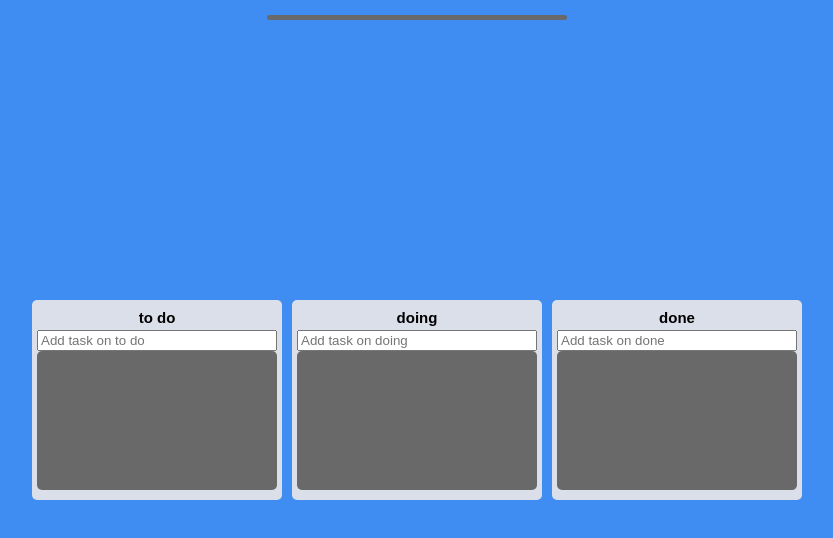
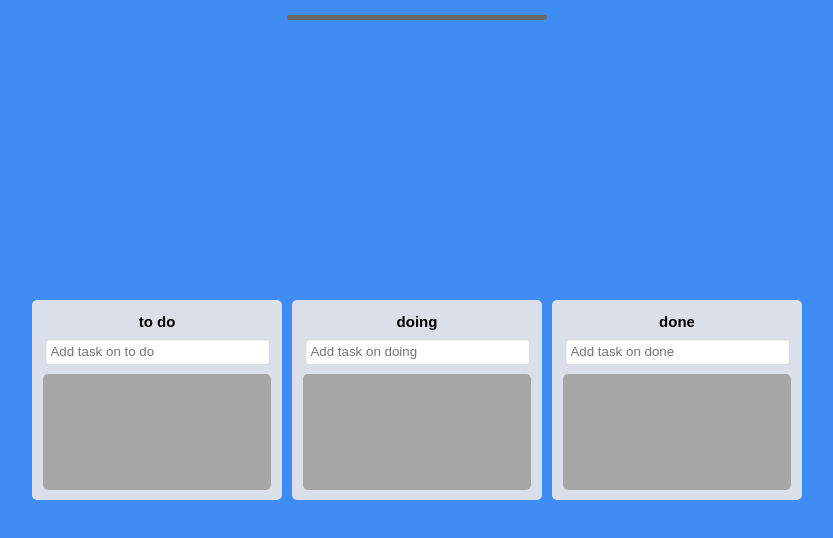
Before and after one commit to Sunnies-Memo/To-do-app-frontend, a React (Create React App) app: page / in a window 1280 px wide. Shown: the top 538 px of the page, without its empty margins (223-1056 px from the left). Built offline with nearby package versions, Linux system fonts and the light colour scheme.

Commit message:
bug fixed

```diff
--- a/src/App.tsx
+++ b/src/App.tsx
@@ -88,11 +88,18 @@ function App() {
 
     if(destination.droppableId === "trashBin"){
       if(source.droppableId === "boards"){
+        //deleteing board
         setBoards(prev => {
           const boardsCopy = [...prev];
           boardsCopy.splice(source.index, 1);
           localStorage.setItem("BOARDS", JSON.stringify(boardsCopy))
           return boardsCopy
+        })
+        setToDos(prev => {
+          const newObj = {...prev};
+          delete newObj[boards[source.index]];
+          localStorage.setItem("TODO",JSON.stringify(newObj));
+          return newObj;
         })
       } else {
         //Deleting card
--- a/src/components/Board.tsx
+++ b/src/components/Board.tsx
@@ -12,17 +12,18 @@ interface IAreaProps{
 }
 
 const Area = styled.div<IAreaProps>`
-    background-color: ${props => props.isDraggingOver? "blue" : props.isDraggingFromThis? "red" : "dimgray"};
+    background-color: ${props => props.isDraggingOver? "blue" : props.isDraggingFromThis? "red" : "#A6A6A6"};
+    width: 95%;
     flex-grow: 1;
     transition: background-color .3s ease-in-out;
-    padding: 10px;
+    padding: 7px 10px 5px 10px;
     border-radius: 5px;
 `
 const Title = styled.div`
     display: flex;
     justify-content: center;
     align-items: center;
-    margin-bottom: 5px;
+    margin-top: 4px;
     span{
         font-size: 15px;
         font-weight: bold;
@@ -36,10 +37,18 @@ const Wrapper = styled.div`
     min-height: 200px;
     display: flex;
     flex-direction: column;
+    align-items: center;
 `
 const Form = styled.form`
+    width: 93%;
+    margin: 10px 0 10px 0;
     input{
         width: 100%;
+        height: 25px;
+        border: none;
+        border-radius: 3px;
+        padding: 0 5px 0 5px;
+        box-shadow: rgba(99, 99, 99, 0.3) inset 1px 1px 2px 0px;
     }
 `
 interface IBoardProps{
--- a/src/components/CreateBoard.tsx
+++ b/src/components/CreateBoard.tsx
@@ -10,7 +10,7 @@ const Wrapper = styled(motion.div)`
     display: flex;
     justify-content: center;
     top: 15px;
-    width: 300px;
+    width: 260px;
     height: 30px;
     overflow: visible;
 `
@@ -29,14 +29,40 @@ const Bar = styled.div`
 const Form = styled(motion.form)`
     position: absolute;
     bottom: -70px;
-    width: 280px;
-    height: 80px;
+    width: 250px;
     background-color: ${props => props.theme.boardColor};
     display: flex;
     justify-content: center;
     align-items: center;
     flex-direction: column;
     border-radius: 5px;
+    padding: 8px;
+    div{
+        display: flex;
+        justify-content: center;
+        align-items: center;
+        margin: 5px;
+    }
+    input{
+        width: 80%;
+        height: 25px;
+        border: none;
+        border-radius: 3px;
+        padding: 0 5px 0 5px;
+        box-shadow: rgba(99, 99, 99, 0.3) inset 1px 1px 2px 0px;
+        text-align: center;
+    }
+    button{
+        height: 23px;
+        padding: 3px;
+        background-color: #A6A6A6;
+        border: none;
+        border-radius: 3px;
+        margin-left: 5px;
+    }
+    button:hover{
+        cursor: pointer;
+    }
 `
 const formVarients = {
     start:{
@@ -65,7 +91,7 @@ function BoardForm(){
     const [ showForm, setShowForm ] = useState(false);
     const setToDoState = useSetRecoilState(toDoState);
     const setBoards = useSetRecoilState(boardState);
-    const { handleSubmit, register } = useForm<IBoardForm>()
+    const { handleSubmit, register, setValue } = useForm<IBoardForm>()
     const onValid = ({boardName}:IBoardForm) => {
         setToDoState(prev => {
             return {...prev,
@@ -77,6 +103,7 @@ function BoardForm(){
             localStorage.setItem("BOARDS",JSON.stringify(newBoards));
             return newBoards;
         })
+        setValue("boardName","")
     }
 
     return(
@@ -98,12 +125,14 @@ function BoardForm(){
                         exit={"start"}
                     >
                         <Title><span>Create New Board</span></Title>
+                        <div>
                             <input
                                 type="text"
                                 {...register("boardName",{required:true})}
                                 placeholder="Board Name..."
                             />
                             <button>Create</button>
+                        </div>
                     </Form>
                     :
                     null
--- a/src/components/TrashBin.tsx
+++ b/src/components/TrashBin.tsx
@@ -33,7 +33,7 @@ const DeleteToDoBox = styled.div<IDeleteTodoBox>`
     background-color: ${props => props.theme.boardColor};
     border-radius: 5px;
     svg{
-        fill: ${props=>props.isDraggingOver? "red" : "dimgray"};
+        fill: ${props=>props.isDraggingOver? "#FA4A23" : "dimgray"};
         width: 20px;
     }
 `
```
Lines whose indentation alone changed are shown as unchanged.
